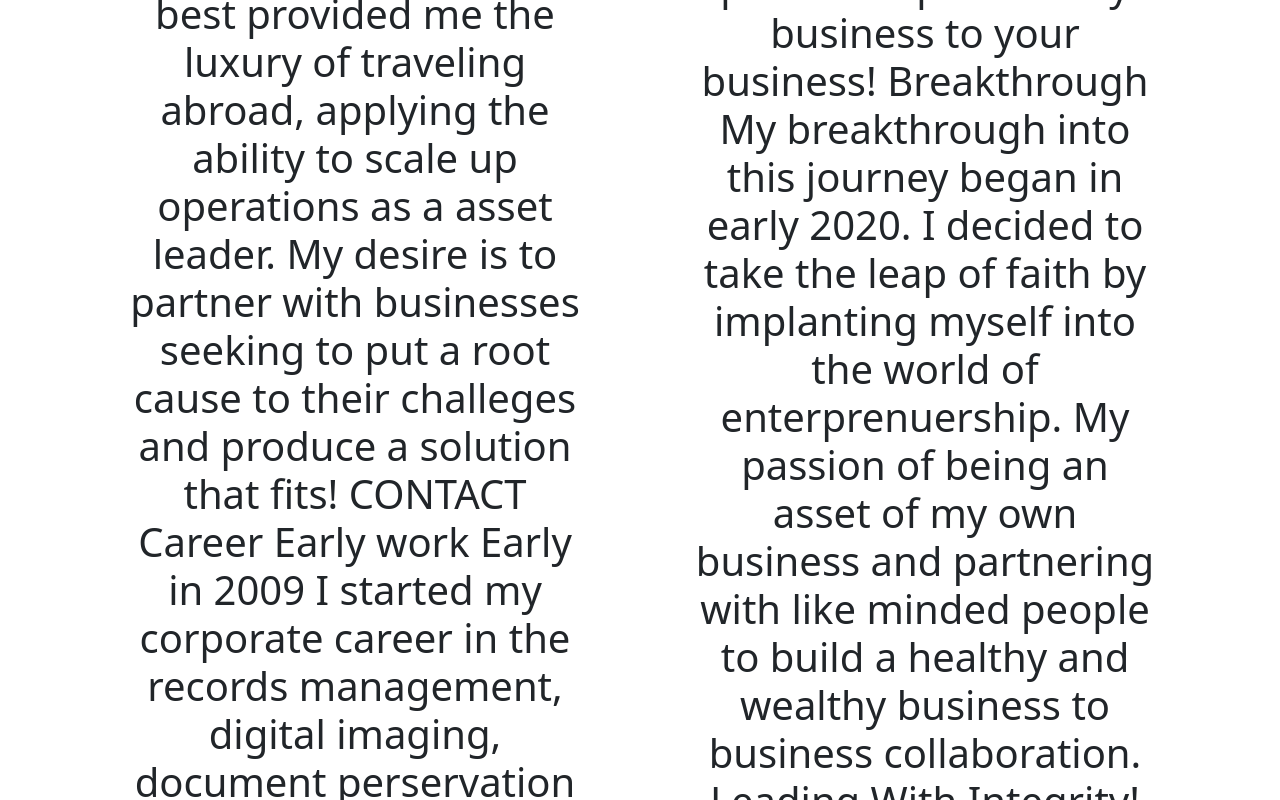
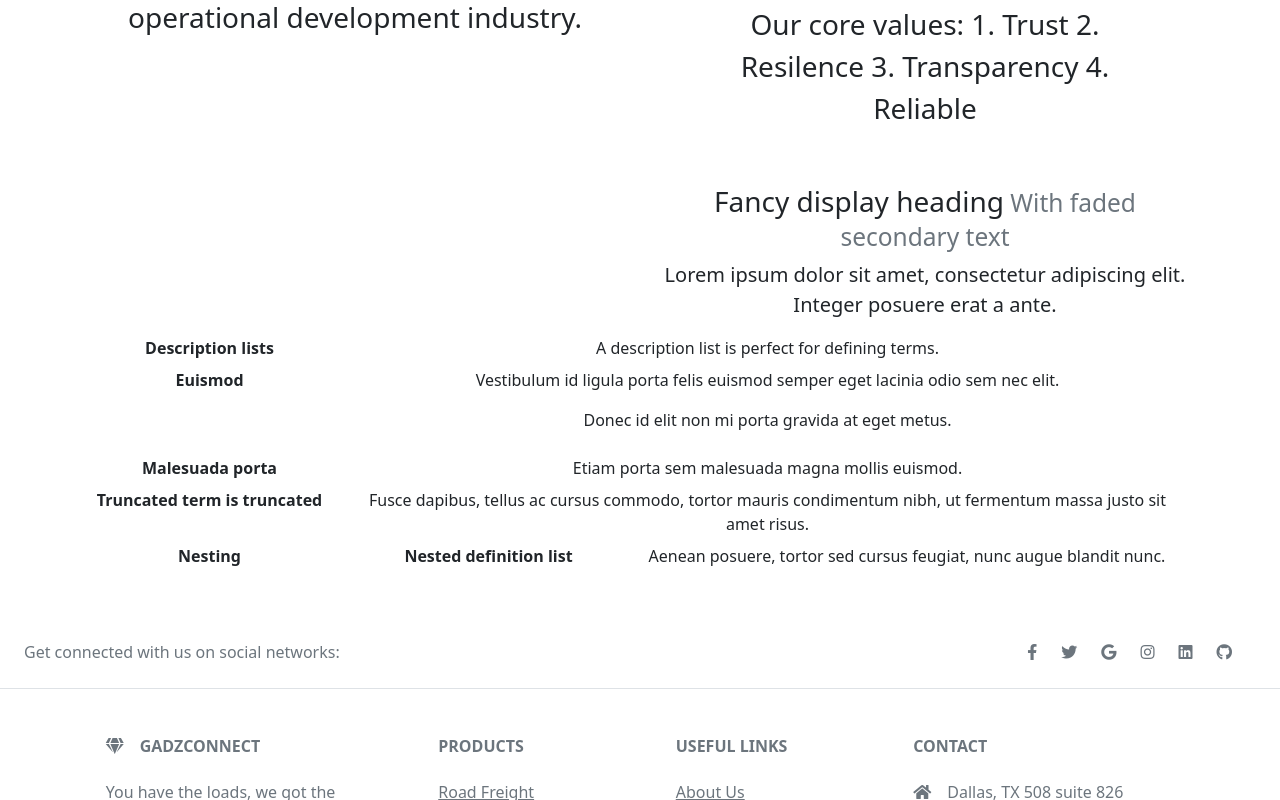
Before and after one commit to dagreatcode/GADZ, a React (Create React App) app in the folder client/: page /Bio in a window 1280 px wide. Shown: the part 2778-3578 px from the top of the page. Built offline with nearby package versions, Linux system fonts and the light colour scheme.

Commit message:
Updating the frontend

```diff
--- a/client/src/containers/AboutUs/globalassetdispatching/Biography/Bio.tsx
+++ b/client/src/containers/AboutUs/globalassetdispatching/Biography/Bio.tsx
@@ -42,7 +42,7 @@ const Bio = () => {
               </strong>
               <br />
               <br />
-              <p className="display-6" style={{ padding: "40px" }}>
+              <p className="fs-3" style={{ padding: "40px" }}>
                 “I embrace being an asset in everything I do. My journey in life
                 has installed a great belief in trusting the process. Life
                 accomplishmemts will grant you the pleasure of what it looks
@@ -68,7 +68,7 @@ const Bio = () => {
               </strong>
               <br />
               <br />
-              <p className="display-6" style={{ padding: "40px" }}>
+              <p className="fs-3" style={{ padding: "40px" }}>
                 Eagerly learning those coporations from the ground up allowed me
                 to develop the operational structure. My ability to observe
                 process, determine a problem, analize a rootcause resolution
@@ -89,7 +89,40 @@ const Bio = () => {
                 Leading With Integrity! Our core values: 1. Trust 2. Resilence
                 3. Transparency 4. Reliable
               </p>
+              <h3>
+  Fancy display heading
+  <small className="text-muted"> With faded secondary text</small>
+</h3>
+<blockquote className="blockquote">
+  <p className="mb-0">Lorem ipsum dolor sit amet, consectetur adipiscing elit. Integer posuere erat a ante.</p>
+</blockquote>
+
+
             </div>
+            <dl className="row">
+  <dt className="col-sm-3">Description lists</dt>
+  <dd className="col-sm-9">A description list is perfect for defining terms.</dd>
+
+  <dt className="col-sm-3">Euismod</dt>
+  <dd className="col-sm-9">
+    <p>Vestibulum id ligula porta felis euismod semper eget lacinia odio sem nec elit.</p>
+    <p>Donec id elit non mi porta gravida at eget metus.</p>
+  </dd>
+
+  <dt className="col-sm-3">Malesuada porta</dt>
+  <dd className="col-sm-9">Etiam porta sem malesuada magna mollis euismod.</dd>
+
+  <dt className="col-sm-3 text-truncate">Truncated term is truncated</dt>
+  <dd className="col-sm-9">Fusce dapibus, tellus ac cursus commodo, tortor mauris condimentum nibh, ut fermentum massa justo sit amet risus.</dd>
+
+  <dt className="col-sm-3">Nesting</dt>
+  <dd className="col-sm-9">
+    <dl className="row">
+      <dt className="col-sm-4">Nested definition list</dt>
+      <dd className="col-sm-8">Aenean posuere, tortor sed cursus feugiat, nunc augue blandit nunc.</dd>
+    </dl>
+  </dd>
+</dl>
           </div>
         </div>
       </div>
--- a/client/src/containers/AboutUs/globalassetdispatching/ConsultationForm/Consultation.tsx
+++ b/client/src/containers/AboutUs/globalassetdispatching/ConsultationForm/Consultation.tsx
@@ -36,8 +36,8 @@ const Consultation = () => {
               <h1 className="display-3" style={{ padding: "40px" }}>
                 Consultation interest
               </h1>
-              <p>Call us for a free consultation. See below..</p>
-              <ul className="display-6" style={{ padding: "40px" }}>
+              <p className="fs-5">Call us for a free consultation. See below..</p>
+              <ul className="fs-2 list-unstyled" style={{ padding: "40px" }}>
                 <li>Services Offered</li>
                 <li>Customer Service Issues</li>
                 <li>New Carrier Setup</li>
--- a/client/src/containers/AboutUs/globalassetdispatching/RoadFreight/RoadFreight.tsx
+++ b/client/src/containers/AboutUs/globalassetdispatching/RoadFreight/RoadFreight.tsx
@@ -36,7 +36,7 @@ const RoadFreight = () => {
             <img src={Image2} style={{ width: "100%" }} alt="talks" />
           </div>
           <div className="row">
-            <div className="display-6" style={{ padding: "40px" }}>
+            <div className="fs-3" style={{ padding: "40px" }}>
               Road Freight Our Road Support Will Keep Your Business On The Move
               LET US HELP YOU WITH YOUR CARGO PROBLEM We focus on understanding
               your challeges, seeking to learn more about your business needs
@@ -48,7 +48,7 @@ const RoadFreight = () => {
               shipments
             </div>
             <img src={Image1} style={{ width: "100%" }} alt="talks" />
-            <div className="display-6" style={{ padding: "40px" }}>
+            <div className="fs-3" style={{ padding: "40px" }}>
               We Understand That Everything Is A Process. Asked Questions! What
               makes you different from others? Our passion for helping other
               businesses grow is what makes us different from your average
--- a/client/src/containers/Home/Home.tsx
+++ b/client/src/containers/Home/Home.tsx
@@ -22,7 +22,7 @@ const Home = () => {
         {/* <LiveChat /> */}
         {/* <Comments comments={comments} title="🥳Show All Comments Here✒️" /> */}
         <img src={Truck} alt="Big Truck" />
-        <div>It's A New World</div>
+        <div className="display-2">It's A New World</div>
         <div style={{ textAlign: "center" }}>
           <div className="row">
             <div className="col-md-12">
```
Also changed, not shown: client/src/containers/AboutUs/AboutUs.css (added, +21 -0 lines).
